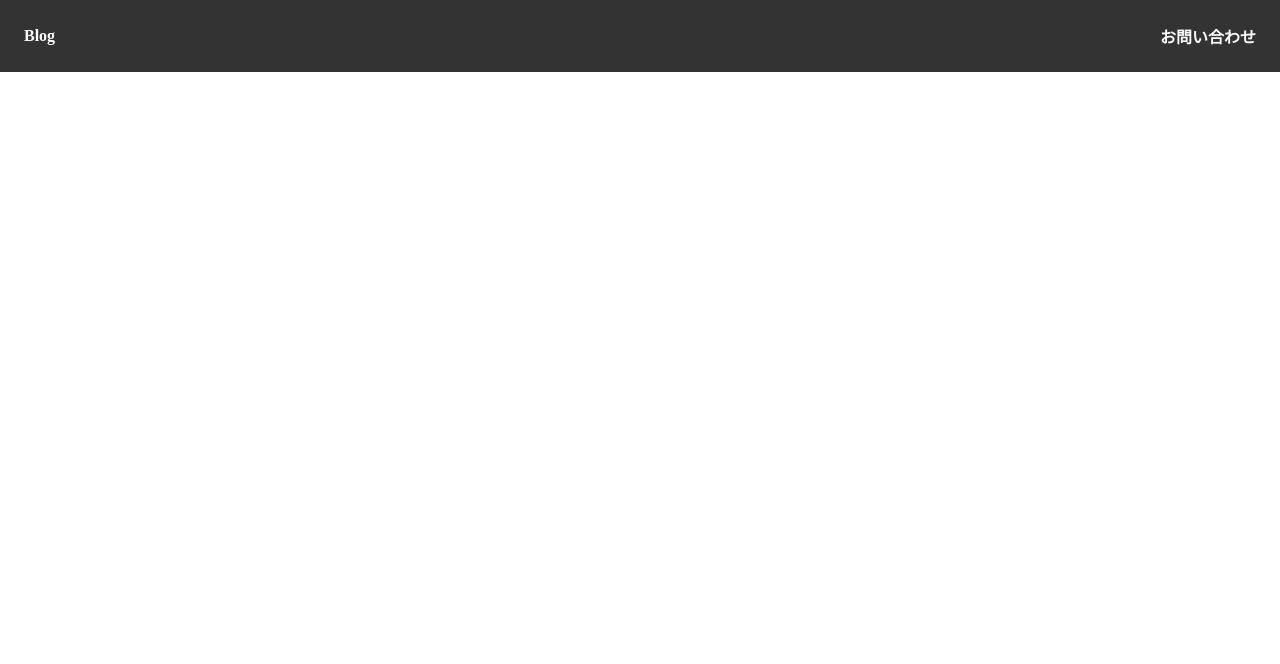
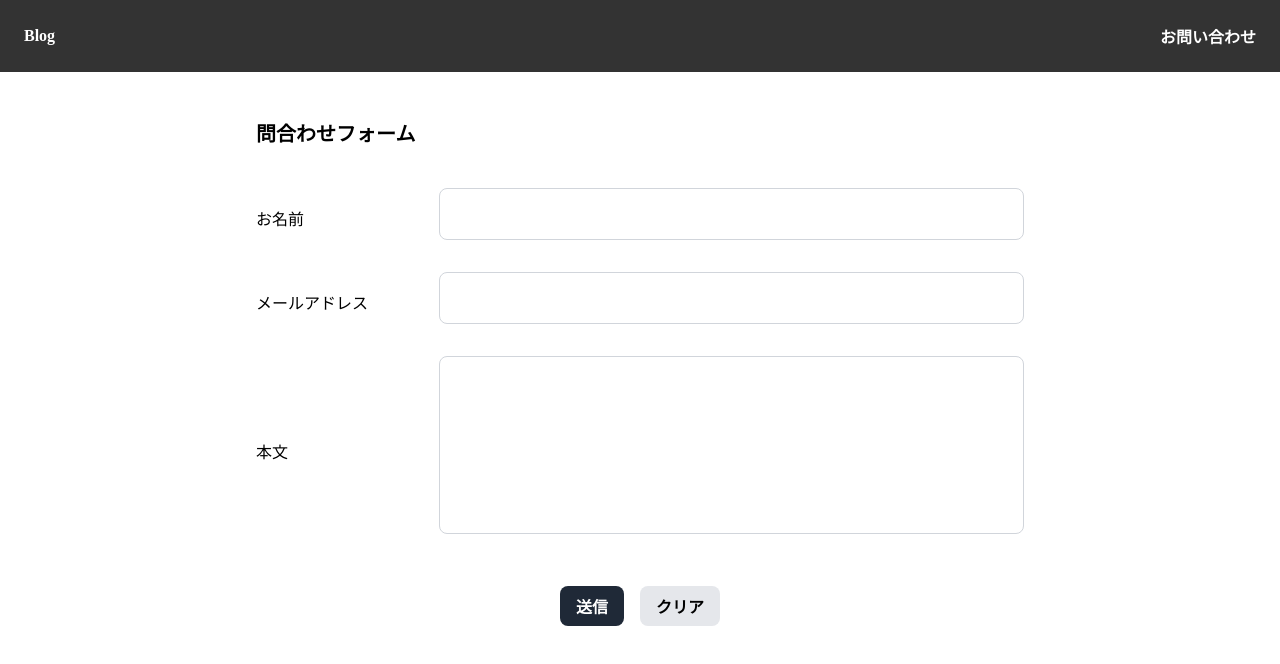
Before and after one commit to yuchinchiku/shiftB, a React (Vite) app: page /contact in a window 1280 px wide. Before the commit this address had no page. Shown: the top 664 px of the page. Built offline with nearby package versions, Linux system fonts and the light colour scheme.

Commit message:
課題4の実装

```diff
--- a/package.json
+++ b/package.json
@@ -10,8 +10,10 @@
     "preview": "vite preview"
   },
   "dependencies": {
+    "axios": "^1.7.7",
     "react": "^18.3.1",
     "react-dom": "^18.3.1",
+    "react-hook-form": "^7.53.0",
     "react-router-dom": "^6.26.2"
   },
   "devDependencies": {
--- a/src/App.jsx
+++ b/src/App.jsx
@@ -2,6 +2,7 @@ import { BrowserRouter as Router, Route, Routes } from 'react-router-dom';
 import Header from './Header.jsx'
 import BlogList from './BlogList.jsx'
 import PostsDetails from './PostsDetails.jsx';
+import Contact from './Contact.jsx';
 import './cssModule/reset.css';
 import styles from './cssModule/styles.module.css'
 
@@ -21,6 +22,7 @@ const App = () => {
           <Routes>
             <Route path="/" element={<BlogList />} />
             <Route path="/posts/:postId" element={<PostsDetails />} />
+            <Route path="/contact" element={<Contact />} />
           </Routes>
         </div>
       </div>
--- /dev/null
+++ b/src/Contact.jsx
@@ -0,0 +1,123 @@
+import { useState } from "react";
+import { useForm } from "react-hook-form";
+import styles from './cssModule/contact.module.css'
+
+const Contact = () => {
+  const [form, setForm] = useState({
+    name: '',
+    email: '',
+    message: ''
+  });
+
+  const handleForm = e => {
+    setForm({
+      ...form,
+      [e.target.name]: e.target.value
+    });
+  };
+
+  const defaultValues = {
+    name: '',
+    email: '',
+    message: ''
+  }
+
+  const { register, handleSubmit, formState: {errors}, reset } = useForm({
+    defaultValues
+  });
+
+  const handleReset = () => {
+    reset();
+  }
+
+  const [isSubmit, setIsSubmit] = useState(false);
+
+  const onError = err => console.log(err);
+  const onSubmit = async(data) => {
+    setIsSubmit(true);
+    try{
+      const reponse = await fetch('https://1hmfpsvto6.execute-api.ap-northeast-1.amazonaws.com/dev/contacts',{
+        method: 'POST',
+        headers:{
+          'Content-Type': 'application/json'
+        },
+        body: JSON.stringify(data)
+      });
+      const result = await reponse.json();
+      console.log('送信成功！', result);
+      alert('送信しました！');
+      reset();
+    } catch (error) {
+      console.log('送信エラー', error);
+      alert('送信エラー');
+    } finally {
+      setIsSubmit(false);
+    }
+  }
+
+  return(
+    <div>
+      <h1 className={styles.title}>問合わせフォーム</h1>
+      <form name="contactForm" onSubmit={handleSubmit(onSubmit, onError)} noValidate>
+        <div className={styles.form__item}>
+          <label htmlFor="name">お名前</label>
+          <div className={styles.form__input}>
+            <input id="name" name="name" type="text"
+              {...register('name',{
+                required: '名前は必須入力です。',
+                maxLength: {
+                  value: 30,
+                  message: '名前は30文字以内にしてください。'
+                }
+              })}
+              onChange={handleForm}
+              disabled={isSubmit}
+            />
+            <p className={styles.error}>{errors.name?.message}</p>
+          </div>
+        </div>
+
+        <div className={styles.form__item}>
+          <label htmlFor="email">メールアドレス</label>
+          <div className={styles.form__input}>
+            <input id="email" name="email" type="text"
+              {...register('email',{
+                required: 'メールアドレスは必須入力です。',
+                pattern: {
+                  value: /^[A-Za-z0-9]{1}[A-Za-z0-9_.-]*@{1}[A-Za-z0-9_.-]{1,}\.[A-Za-z0-9]{1,}$/,
+                  message: 'メールアドレスの形式が不正です。'
+                }
+              })}
+              onChange={handleForm}
+              disabled={isSubmit}
+            />
+            <p className={styles.error}>{errors.email?.message}</p>
+          </div>
+        </div>
+        <div className={styles.form__item}>
+          <label htmlFor="message">本文</label>
+          <div className={styles.form__input}>
+            <textarea id="message" name="message" type="text" rows="8"
+              {...register('message',{
+                required: '本文は必須入力です。',
+                maxLength: {
+                  value: 500,
+                  message: '本文は500文字以内にしてください。'
+                }
+              })}
+              onChange={handleForm}
+              disabled={isSubmit}
+            ></textarea>
+            <p className={styles.error}>{errors.message?.message}</p>
+          </div>
+        </div>
+        <div className={styles.form__btn}>
+          <button className={styles.submit} type="submit disabled={isSubmit}">送信</button>
+          <button className={styles.clear} type="button" onClick={handleReset} disabled={isSubmit}>クリア</button>
+        </div>
+      </form>
+    </div>
+  );
+}
+
+export default Contact;
--- /dev/null
+++ b/src/cssModule/contact.module.css
@@ -0,0 +1,52 @@
+.title{
+  font-size: 1.25rem;
+  font-weight: bold;
+  line-height: 1.75rem;
+  margin: 2.5rem 0;
+}
+
+.form__item{
+  display: flex;
+  align-items: center;
+  justify-content: space-between;
+  margin-bottom: 1.5rem;
+}
+label{
+  width: 240px;
+}
+.form__input{
+  width: 100%;
+}
+input,textarea{
+  width: 100%;
+  border: 1px solid rgb(209 213 219);
+  border-radius: .5rem;
+  padding: 1rem;
+}
+
+.form__btn{
+  display: flex;
+  align-items: center;
+  justify-content: center;
+  margin-top: 2.5rem;
+}
+
+.submit,.clear{
+  font-weight: 700;
+  border-radius: .5rem;
+  padding: .5rem 1rem;
+  cursor: pointer;
+}
+.submit{
+  color: white;
+  background-color: rgb(31 41 55);
+  margin-right: 1rem;
+}
+.clear{
+  background-color: rgb(229 231 235);
+}
+.error{
+  color: rgb(185 28 28);
+  font-size: 14px;
+  padding: 8px 0 0;
+}
```
Also changed, not shown: src/FormBasic.jsx (added, +19 -0 lines), 1 other file (tests, documents, lock files or other folders).
